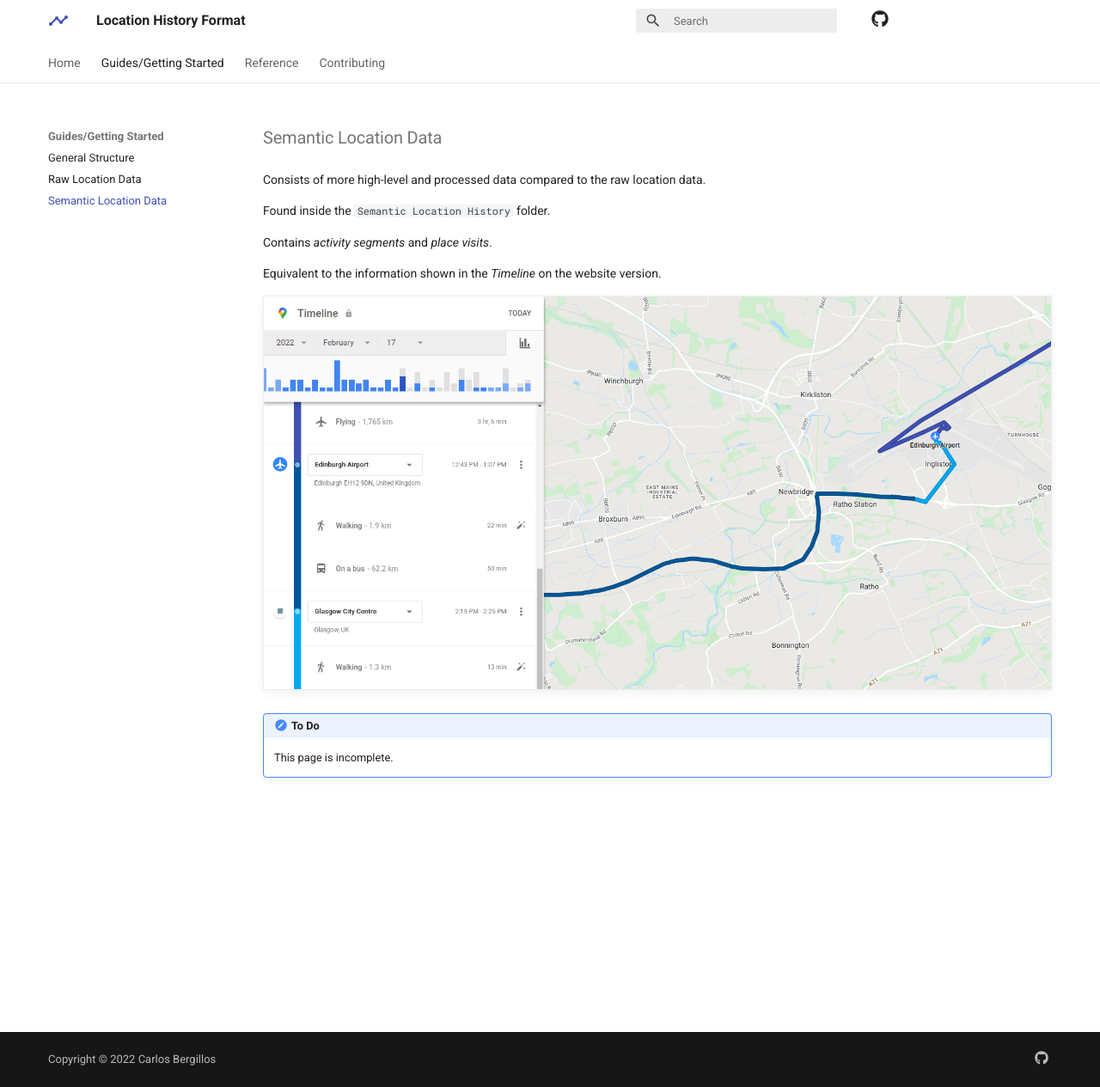
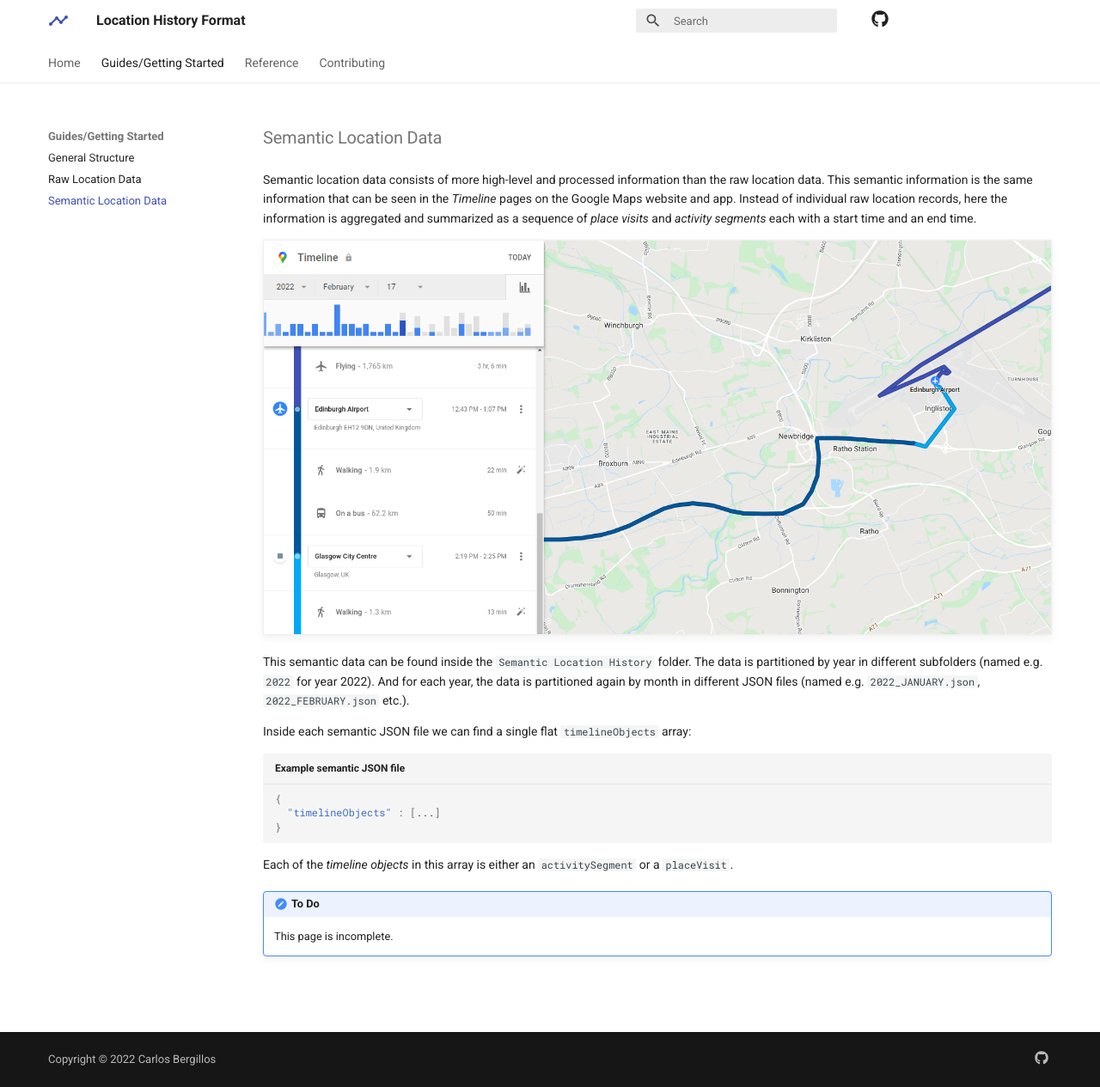
Before and after one commit to CarlosBergillos/LocationHistoryFormat, an MkDocs documentation site: the page built from docs/guides/semantic_location.md, in a window 1280 px wide and 1265 px high. Shown: the whole window at 86% size. Built offline with MkDocs 1.6.1 and Material for MkDocs 9.7.7, drawn with Linux system fonts in a browser that asks for light colours; comment, search, counter and statistics services are not loaded.

Commit message:
Documentation text improvements

````diff
--- a/docs/guides/semantic_location.md
+++ b/docs/guides/semantic_location.md
@@ -1,15 +1,25 @@
-Consists of more high-level and processed data compared to the raw location data.
-
-Found inside the `Semantic Location History` folder.
-
-Contains *activity segments* and *place visits*.
-
-Equivalent to the information shown in the *Timeline* on the website version.
+Semantic location data consists of more high-level and processed information than the raw location data.
+This semantic information is the same information that can be seen in the *Timeline* pages on the Google Maps website and app.
+Instead of individual raw location records, here the information is aggregated and summarized as a sequence of *place visits* and *activity segments* each with a start time and an end time.
 
 
 ![](../static/semantic_example.png)
 
 
+This semantic data can be found inside the `Semantic Location History` folder.
+The data is partitioned by year in different subfolders (named e.g. `2022` for year 2022).
+And for each year, the data is partitioned again by month in different JSON files (named e.g. `2022_JANUARY.json`, `2022_FEBRUARY.json` etc.).
+
+Inside each semantic JSON file we can find a single flat `timelineObjects` array:
+```json title="Example semantic JSON file"
+{
+  "timelineObjects" : [...]
+}
+```
+
+Each of the *timeline objects* in this array is either an `activitySegment` or a `placeVisit`.
+
+
 !!! note "To Do"
 
     This page is incomplete.
````
Also changed, not shown: docs/guides/raw_location.md (+1 -1 lines).
